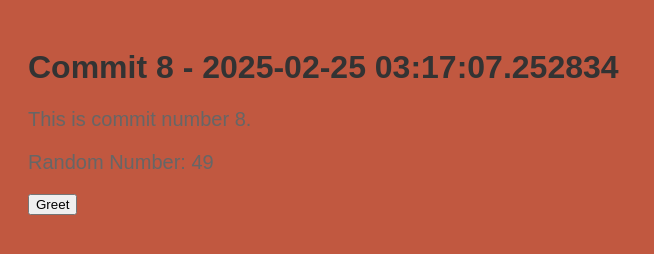
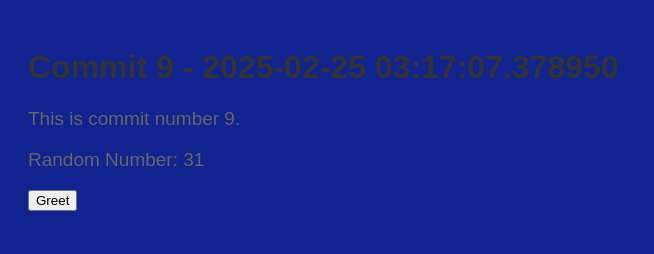
Before and after one commit to legbald0d/myrep-repo-20250225031704, a plain HTML site: page index.html in a window 1280 px wide. Shown: the whole page, without its empty margins (0-654 px from the left). Drawn offline with Linux system fonts and the light colour scheme.

Commit message:
📝 Commit 9 with HTML, CSS, and JS

```diff
--- a/index.html
+++ b/index.html
@@ -2,13 +2,13 @@
     <!DOCTYPE html>
     <html>
     <head>
-        <title>Commit 8 - 2025-02-25 03:17:07.252834</title>
+        <title>Commit 9 - 2025-02-25 03:17:07.378950</title>
         <link rel="stylesheet" href="style.css">
     </head>
     <body>
-        <h1>Commit 8 - 2025-02-25 03:17:07.252834</h1>
-        <p>This is commit number 8.</p>
-        <p>Random Number: 49</p>
+        <h1>Commit 9 - 2025-02-25 03:17:07.378950</h1>
+        <p>This is commit number 9.</p>
+        <p>Random Number: 31</p>
         <button onclick="greet()">Greet</button>
         <script src="script.js"></script>
     </body>
--- a/script.js
+++ b/script.js
@@ -2,4 +2,4 @@
     function greet() {
         alert('Hello from commit ' + commitNumber + '!');
     }
-    var commitNumber = 8;
+    var commitNumber = 9;
--- a/style.css
+++ b/style.css
@@ -1,7 +1,7 @@
 
     body {
         font-family: Arial, sans-serif;
-        background-color: #c15840;
+        background-color: #10238e;
         padding: 20px;
     }
     h1 {
@@ -9,5 +9,5 @@
     }
     p {
         color: #666;
-        font-size: 20px;
+        font-size: 19px;
     }
```
